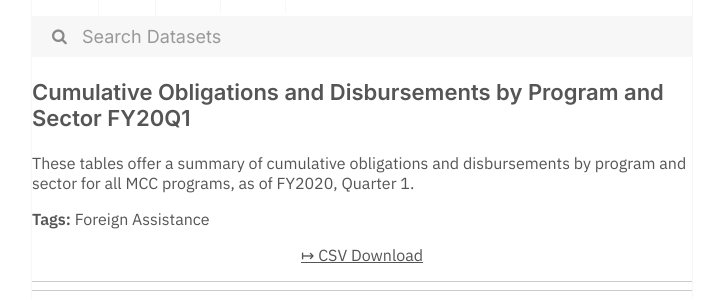
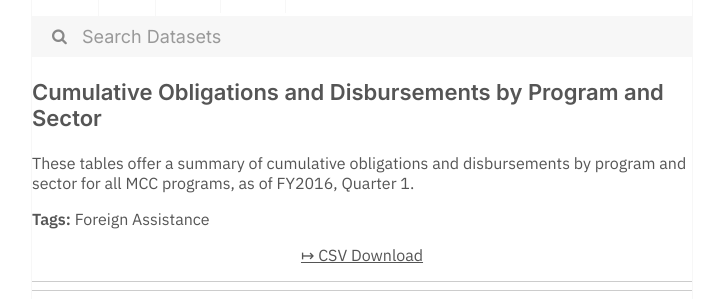
Before and after one commit to dayda-entities/millennium-challenge-corporation, a Jekyll site: the page built from _posts/2020-11-12-cumulative-obligations-and-dis.md, in a window 1280 px wide. Shown: the part 269-568 px from the top of the page, without its empty margins (278-994 px from the left). Built offline with Jekyll 4.4.1, drawn with Linux system fonts in a browser that asks for light colours.

```diff
--- a/_posts/2020-11-12-cumulative-obligations-and-dis.md
+++ b/_posts/2020-11-12-cumulative-obligations-and-dis.md
@@ -1,16 +1,16 @@
 ---
-title: Cumulative Obligations and Disbursements by Program and Sector FY20Q1
-created: '2020-11-12T13:53:30.085014'
-modified: '2020-11-12T13:53:30.085025'
+title: Cumulative Obligations and Disbursements by Program and Sector
+created: '2020-11-12T13:53:32.177284'
+modified: '2020-11-12T13:53:32.177290'
 state: active
 type: dataset
 tags:
   - Foreign Assistance
 groups: []
 csv_url: >-
-  https://inventory.data.gov/dataset/bd84b2f3-2234-47c2-a814-aded48a9d346/resource/1b4eae40-ca69-4246-ab69-484253345818/download/data.csv
+  https://inventory.data.gov/dataset/227c7cb9-77bb-4eb7-944d-a046de81eee9/resource/77703cf8-d1c1-4012-9cd7-b5ef3b46ff71/download/cumulativedisbursementsandobligations.csv
 json_url: ''
 layout: post
 
 ---
-These tables offer a summary of cumulative obligations and disbursements by program and sector for all MCC programs, as of FY2020, Quarter 1.
+These tables offer a summary of cumulative obligations and disbursements by program and sector for all MCC programs, as of FY2016, Quarter 1.
```
